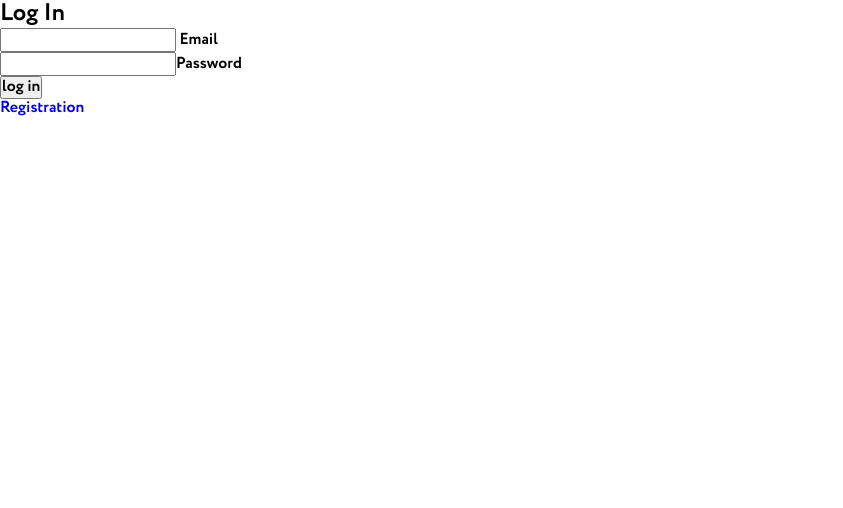
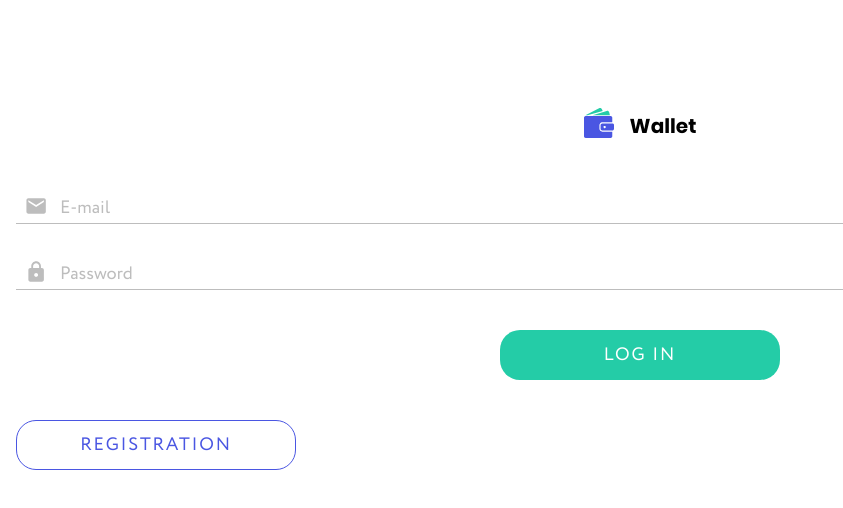
Before and after one commit to Sennarion/react-team-project, a React (Create React App) app: page /react-team-project/login in a window 1280 px wide. Shown: the top 508 px of the page, without its empty margins (0-843 px from the left). Built offline with nearby package versions, Linux system fonts and the light colour scheme.

Commit message:
style: login page

```diff
--- a/src/components/LoginForm/LoginForm.jsx
+++ b/src/components/LoginForm/LoginForm.jsx
@@ -1,17 +1,16 @@
-import { Formik, Form, ErrorMessage, Field  } from 'formik';
+import { Formik, Form, ErrorMessage} from 'formik';
 import * as yup from 'yup';
-import {useDispatch } from 'react-redux';
+import { useDispatch } from 'react-redux';
 import { logIn } from 'redux/auth/operations';
-import { Link } from 'react-router-dom';
+
+import icons from '../../images/icons.svg';
+import { Wrapper, Label, Icon, Input, ErrorMess, LinkTo } from './LoginForm.styled';
+import Button from 'components/UI/Button/Button';
+
 export default function LoginForm() {
   const dispatch = useDispatch();
   const FormError = ({ name }) => {
-    return (
-      <ErrorMessage
-        name={name}
-        render={message => <p>{message}</p>}
-      />
-    );
+    return <ErrorMessage name={name} render={message => <ErrorMess>{message}</ErrorMess>} />;
   };
   const initialValues = {
     email: '',
@@ -22,7 +21,7 @@ export default function LoginForm() {
       .string()
       .matches(
         /^[\w-\.]+@([\w-]+\.)+[\w-]{2,4}$/,
-        'Email may contain letters, @, numbers. For example bar.ba@test.co.uk'
+        'Email may contain letters, @, numbers. For example bar.ba@test.co.uk.'
       )
       .required(),
     password: yup
@@ -34,15 +33,11 @@ export default function LoginForm() {
       .required(),
   });
   const onSubmit = (values, { resetForm }) => {
-
     const user = {
       email: values.email,
       password: values.password,
     };
-    console.log(user);
-    dispatch(
-      logIn(user)
-    );
+    dispatch(logIn(user));
     resetForm();
   };
 
@@ -54,31 +49,35 @@ export default function LoginForm() {
         onSubmit={onSubmit}
       >
         <Form autoComplete="off">
-        <div>
-          <Field
-            type="email"
-            name="email"
-            id="email"
-          />
-          <label htmlFor="email"> Email</label>
+          <Wrapper>
+            <Input type="email" name="email" id="email" placeholder=' '/>
+
+            <Label htmlFor="email"> E-mail</Label>
+            <Icon>
+              <svg width="24" height="24">
+                <use href={`${icons}#icon-email`}></use>
+              </svg>
+            </Icon>
             <FormError name="email" />
-        </div>
-        <div>
-          <Field
-            type="password"
-            name="password"
-            id="password"
-          />
-          <label htmlFor="password">Password</label>
+          </Wrapper>
+          <Wrapper>
+            <Input type="password" name="password" id="password" placeholder=' ' />
+
+            <Label htmlFor="password">Password</Label>
+            <Icon>
+              <svg width="24" height="24">
+                <use href={`${icons}#icon-password`}></use>
+              </svg>
+            </Icon>
             <FormError name="password" />
-        </div>
+          </Wrapper>
 
-        <div>
-          <button type="submit">log in</button>
-        </div>
+          <Wrapper>
+            <Button text='log in' type='submit'/>
+          </Wrapper>
         </Form>
       </Formik>
-    <Link  to="/register">Registration</Link>
+      <LinkTo to="/register">Registration</LinkTo>
     </div>
   );
-};
+}
--- /dev/null
+++ b/src/components/LoginForm/LoginForm.styled.js
@@ -0,0 +1,80 @@
+import styled from 'styled-components';
+import { Field } from 'formik';
+import { Link } from 'react-router-dom';
+
+export const FormWrapper = styled.div`
+text-align: center;
+`
+
+export const Wrapper = styled.div`
+  position: relative;
+  margin-bottom: ${({ theme }) => theme.spacing(10)};
+  text-align: center;
+`;
+
+export const Label = styled.label`
+  position: absolute;
+  top: 0;
+  left: ${({ theme }) => theme.spacing(5)};
+  font-size: ${({ theme }) => theme.spacing(4.5)};
+  padding-left: ${({ theme }) => theme.spacing(6)};
+  padding-right: ${({ theme }) => theme.spacing(2)};
+  color: ${({ theme }) => theme.colors.grey};
+  -webkit-transition: top ${({ theme }) => theme.animation.cubicBezier},
+    font-size ${({ theme }) => theme.animation.cubicBezier};
+  transition: top ${({ theme }) => theme.animation.cubicBezier},
+    font-size ${({ theme }) => theme.animation.cubicBezier};
+`;
+export const Icon = styled.span`
+  position: absolute;
+  top: ${({ theme }) => theme.spacing(-1)};
+  left: ${({ theme }) => theme.spacing(2)};
+  margin-right: ${({ theme }) => theme.spacing(5)};
+  svg {
+    fill: ${({ theme }) => theme.colors.grey};
+  }
+`;
+export const Input = styled(Field)`
+  width: 100%;
+  border: none;
+  padding-left: ${({ theme }) => theme.spacing(10)};
+  padding-right: ${({ theme }) => theme.spacing(10)};
+  border-bottom: 1px solid ${({ theme }) => theme.colors.grey};
+  font-size: ${({ theme }) => theme.spacing(5)};
+  background-color: transparent;
+  color: ${({ theme }) => theme.colors.grey};
+  &:focus {
+    outline: 1px solid white;
+  }
+  &:focus + Label,
+  &:not(:placeholder-shown) + Label {
+    top: ${({ theme }) => theme.spacing(-5)};
+    font-size: ${({ theme }) => theme.spacing(4)};
+  }
+`;
+export const ErrorMess = styled.p`
+  font-size: ${({ theme }) => theme.spacing(3)};
+  color: red;
+`;
+
+export const LinkTo = styled(Link)`
+  display: inline-flex;
+  justify-content: center;
+  align-items: center;
+  width: 280px;
+  height: 50px;
+  background: ${({ theme }) => theme.colors.white};
+  border: 1px solid ${({ theme }) => theme.colors.accentBlue};
+  color: ${({ theme }) => theme.colors.accentBlue};
+  border-radius: ${({ theme }) => theme.spacing(5)};
+
+  font-size: ${({ theme }) => theme.spacing(4.5)};
+  line-height: ${({ theme }) => theme.spacing(7)};
+  text-align: center;
+  letter-spacing: 0.1em;
+  text-transform: uppercase;
+  &:hover,
+  &:focus {
+    box-shadow: 0 0.5em 0.5em -0.4em #ffa260;
+  }
+`;
--- /dev/null
+++ b/src/components/Logo/Logo.jsx
@@ -0,0 +1,12 @@
+import icons from '../../images/icons.svg';
+import { LogoWrapper,LogoText } from './Logo.styled';
+export default function Logo() {
+  return (
+    <LogoWrapper>
+      <svg width="30" height="30">
+        <use href={`${icons}#icon-logo`}></use>
+      </svg>
+      <LogoText>Wallet</LogoText>
+    </LogoWrapper>
+  );
+}
--- /dev/null
+++ b/src/components/Logo/Logo.styled.js
@@ -0,0 +1,13 @@
+import styled from 'styled-components';
+export const LogoWrapper = styled.div`
+margin-top: ${({ theme }) => theme.spacing(27)};
+margin-bottom: ${({ theme }) => theme.spacing(15)};
+  display: flex;
+  align-items: flex-end;
+  justify-content: center;
+  gap: ${({ theme }) => theme.spacing(4)};
+`;
+export const LogoText = styled.span`
+  font-family: ${({ theme }) => theme.fonts.secondaryBold};
+  font-size: ${({ theme }) => theme.spacing(5)};
+`;
--- a/src/components/UI/Button/Button.jsx
+++ b/src/components/UI/Button/Button.jsx
@@ -1,3 +1,5 @@
-export default function Button() {
-  return <div>Button</div>;
+import { But } from "./Button.styled";
+
+export default function Button({text, type}) {
+  return <But type={type}>{text}</But>;
 }
--- /dev/null
+++ b/src/components/UI/Button/Button.styled.js
@@ -0,0 +1,23 @@
+import styled from 'styled-components';
+
+export const But = styled.button`
+  display: inline-flex;
+  justify-content: center;
+  align-items: center;
+  width: 280px;
+  height: 50px;
+  background-color: ${({ theme }) => theme.colors.accentGreen};
+  color: ${({ theme }) => theme.colors.white};
+  border-radius: 20px;
+  border: none;
+
+  font-size: ${({ theme }) => theme.spacing(4.5)};
+  line-height: ${({ theme }) => theme.spacing(7)};
+  text-align: center;
+  letter-spacing: 0.1em;
+  text-transform: uppercase;
+  &:hover,
+  &:focus {
+    box-shadow: 0 0.5em 0.5em -0.4em #ffa260;
+  }
+`;
--- a/src/fonts/FontStyled.js
+++ b/src/fonts/FontStyled.js
@@ -29,14 +29,14 @@ export const GlobalFontComponent = createGlobalStyle`
 }
 @font-face {
     font-family: 'CirceRegular';
-    // src: local('CirceRegular'), local('CirceRegular'),
-    // url(${CirceRegularWoff2}) format('woff2'),
-    // url(${CirceRegularWoff}) format('woff');
-    // font-weight: 400;
-    // font-style: normal;
+    src: local('CirceRegular'), local('CirceRegular'),
+    url(${CirceRegularWoff2}) format('woff2'),
+    url(${CirceRegularWoff}) format('woff');
+    font-weight: 400;
+    font-style: normal;
 }
 @font-face {
-    font-family: 'CirceRegular';
+    font-family: 'CirceBold';
     src: local('CirceBold'), local('CirceBold'),
     url(${CirceBoldWoff2}) format('woff2'),
     url(${CirceBoldWoff}) format('woff');
--- a/src/pages/LoginPage/LoginPage.jsx
+++ b/src/pages/LoginPage/LoginPage.jsx
@@ -1,7 +1,11 @@
-import LoginForm from "components/LoginForm/LoginForm";
+import LoginForm from 'components/LoginForm/LoginForm';
+import { Container } from 'components/UI/Container/Container.styled';
+import Logo from 'components/Logo/Logo';
 export default function LoginPage() {
-  return <div>
-    <h2>Log In</h2>
-    <LoginForm/>
-  </div>;
+  return (
+    <Container>
+      <Logo />
+      <LoginForm />
+    </Container>
+  );
 }
--- a/src/pages/RegisterPage/RegisterPage.jsx
+++ b/src/pages/RegisterPage/RegisterPage.jsx
@@ -1,7 +1,11 @@
-import RegistrationForm from "components/RegistrationForm/RegistrationForm";
+import RegistrationForm from 'components/RegistrationForm/RegistrationForm';
+import { Container } from 'components/UI/Container/Container.styled';
+import Logo from 'components/Logo/Logo';
 export default function RegisterPage() {
-  return <div>
-    <h2>RegistrationForm</h2>
-    <RegistrationForm/>
-  </div>;
+  return (
+    <Container>
+      <Logo />
+      <RegistrationForm />
+    </Container>
+  );
 }
```
Lines whose indentation alone changed are shown as unchanged.
